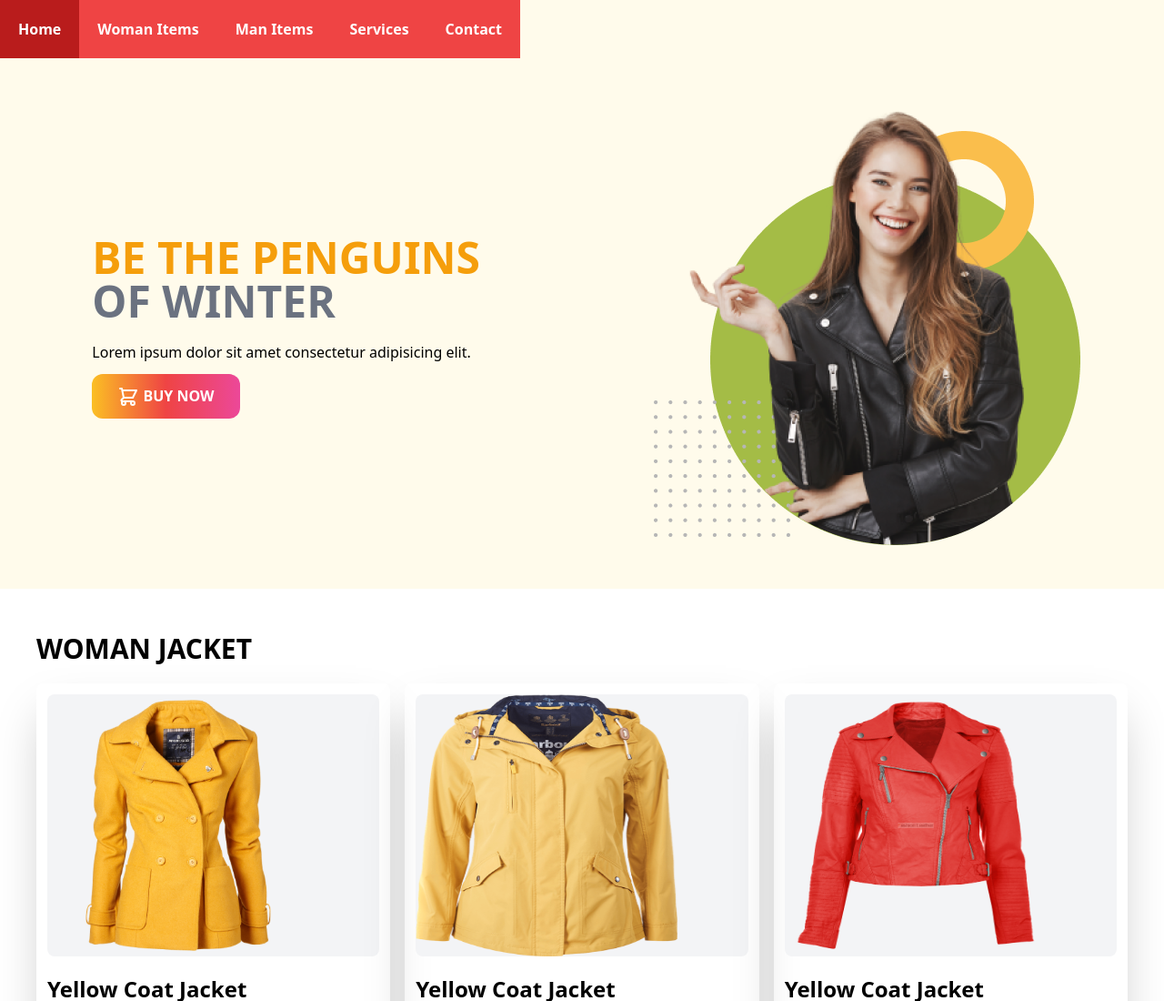
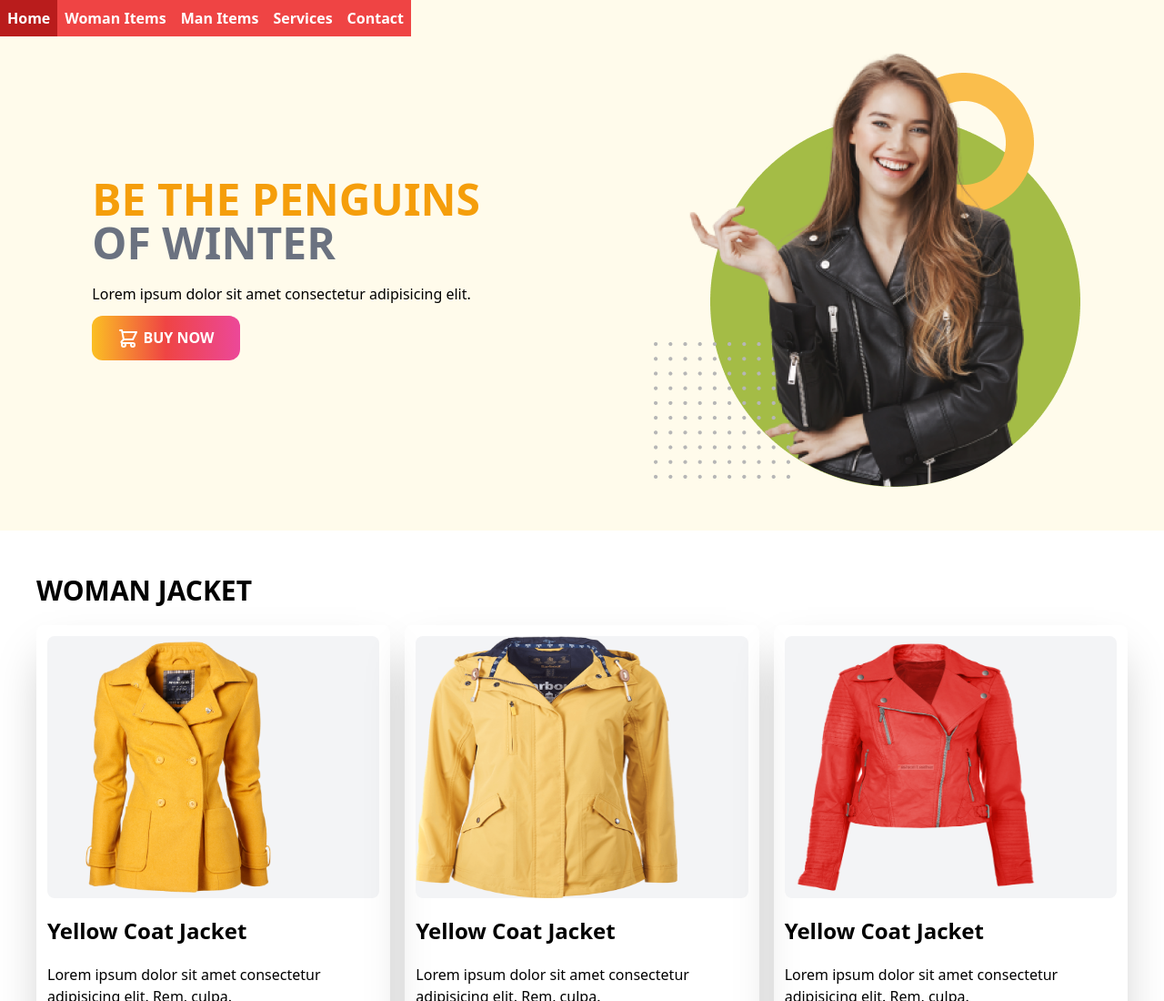
Before and after one commit to MD-ABUSUFIAN/Penguin-Fashion-Tailwindproject, a plain HTML site: page index.html in a window 1280 px wide. Shown: the top 1100 px of the page at 91% size. Drawn offline with nearby package versions, Linux system fonts and the light colour scheme.

Commit message:
Modified

```diff
--- a/index.html
+++ b/index.html
@@ -11,12 +11,12 @@
 <body>
     <header class="bg-yellow-50">
         <nav>
-            <ul class="flex ">
-                <li class="p-5 bg-red-500 text-white hover:bg-red-700 font-bold "><a href="#Home">Home</a></li>
-                <li class="p-5 bg-red-500 text-white hover:bg-red-700 font-bold "><a href="#Woman-Items">Woman Items</a></li>
-                <li class="p-5 bg-red-500 text-white hover:bg-red-700 font-bold"><a href="#Man-Items">Man Items</a></li>
-                <li class="p-5 bg-red-500 text-white hover:bg-red-700 font-bold"><a href="#Services">Services</a></li>
-                <li class="p-5 bg-red-500 text-white hover:bg-red-700 font-bold"><a href="#">Contact</a></li>
+            <ul class="flex fixed">
+                <li class="p-2 bg-red-500 text-white hover:bg-red-700 font-bold "><a href="#Home">Home</a></li>
+                <li class="p-2 bg-red-500 text-white hover:bg-red-700 font-bold "><a href="#Woman-Items">Woman Items</a></li>
+                <li class="p-2 bg-red-500 text-white hover:bg-red-700 font-bold"><a href="#Man-Items">Man Items</a></li>
+                <li class="p-2 bg-red-500 text-white hover:bg-red-700 font-bold"><a href="#Services">Services</a></li>
+                <li class="p-2 bg-red-500 text-white hover:bg-red-700 font-bold"><a href="#">Contact</a></li>
 
             </ul>
         </nav>
```
